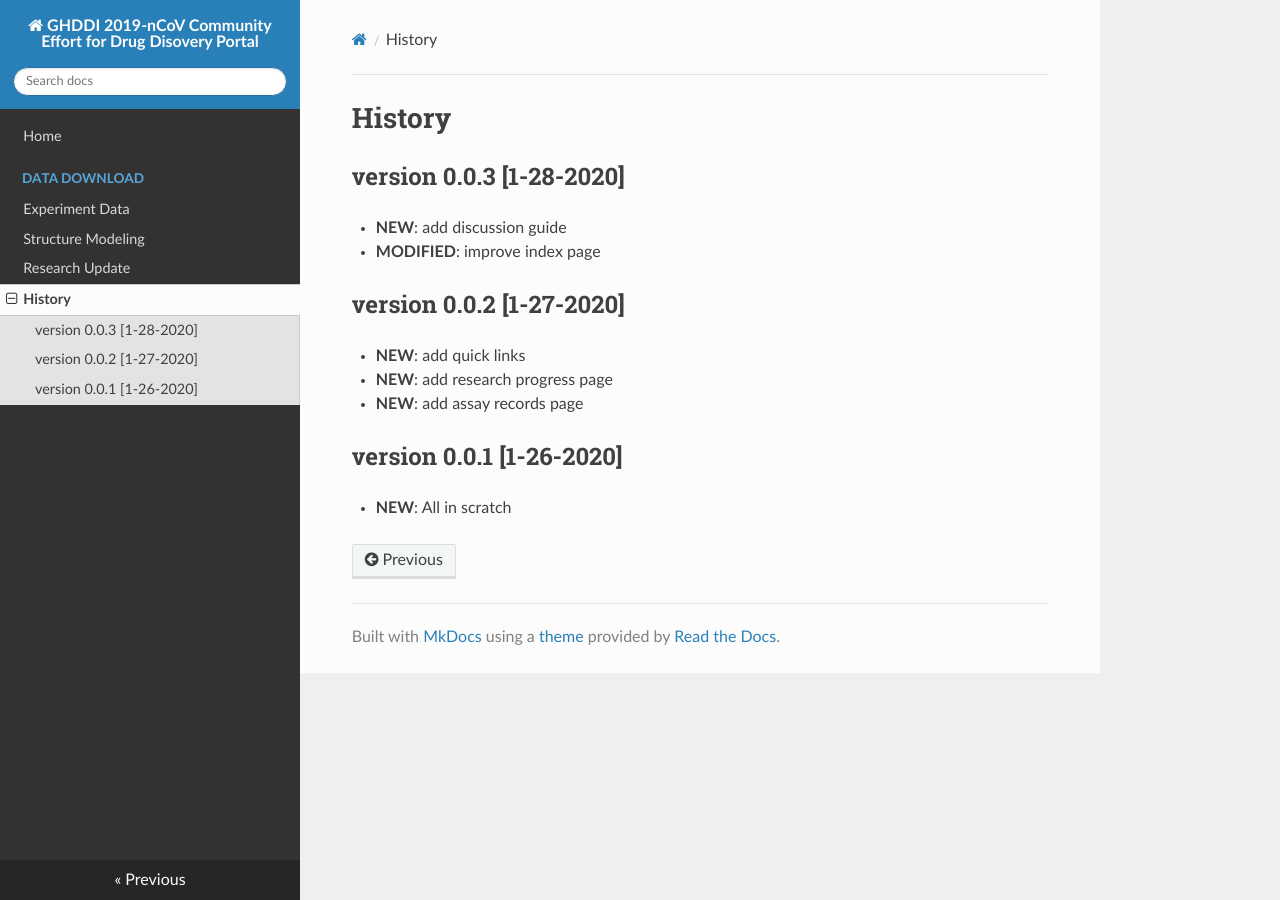
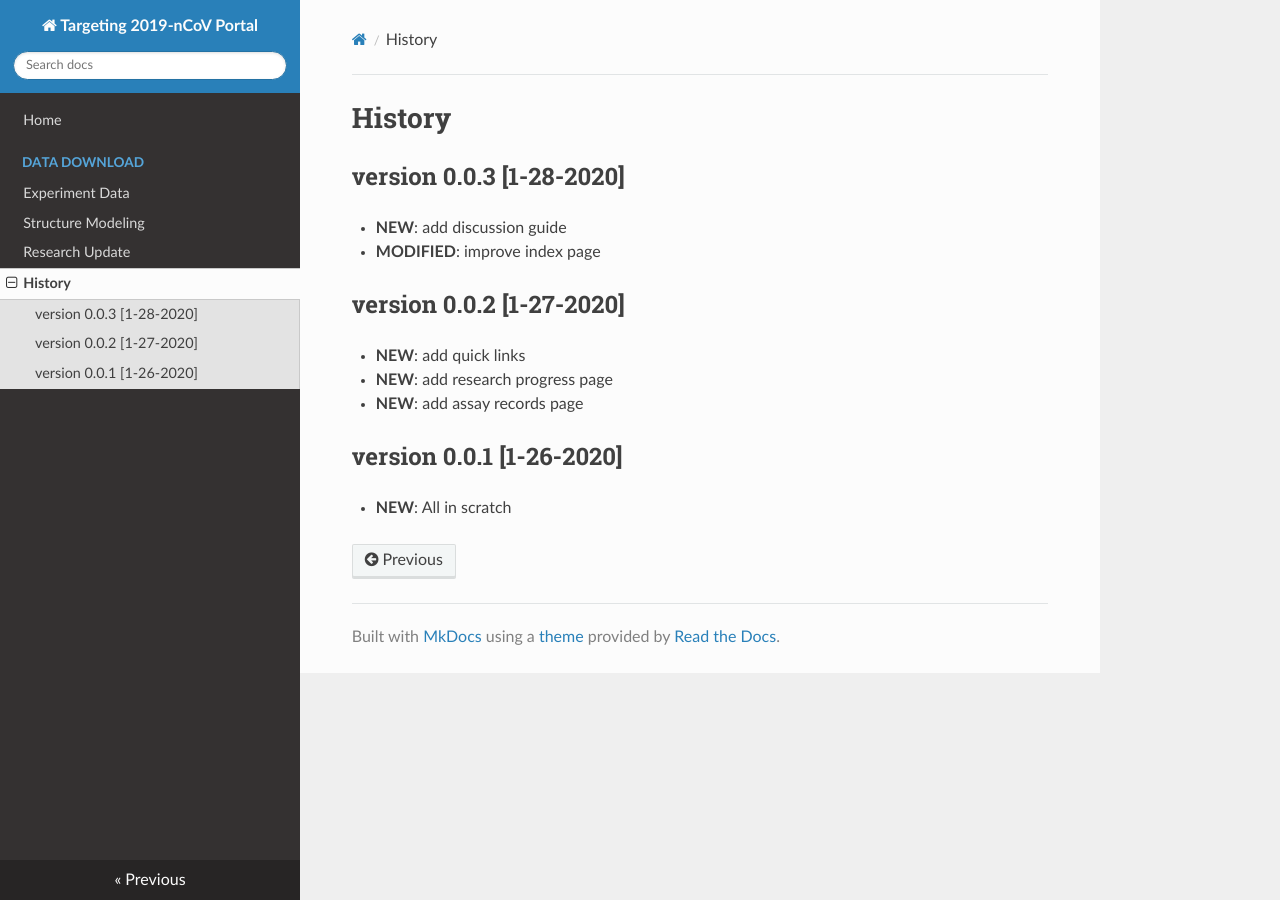
Before and after one commit to GHDDI-AILab/Targeting2019-nCoV, an MkDocs documentation site: the page built from docs/history.md, in a window 1280 px wide. Built offline with MkDocs 1.6.1, drawn with Linux system fonts in a browser that asks for light colours; nearby versions of some CDN libraries.

Commit message:
rename site

```diff
--- a/mkdocs.yml
+++ b/mkdocs.yml
@@ -1,4 +1,4 @@
-site_name: GHDDI 2019-nCoV Community Effort for Drug Disovery Portal
+site_name: Targeting 2019-nCoV Portal
 site_author: David Leon (Dawei Leng)
 docs_dir: docs
 
```
